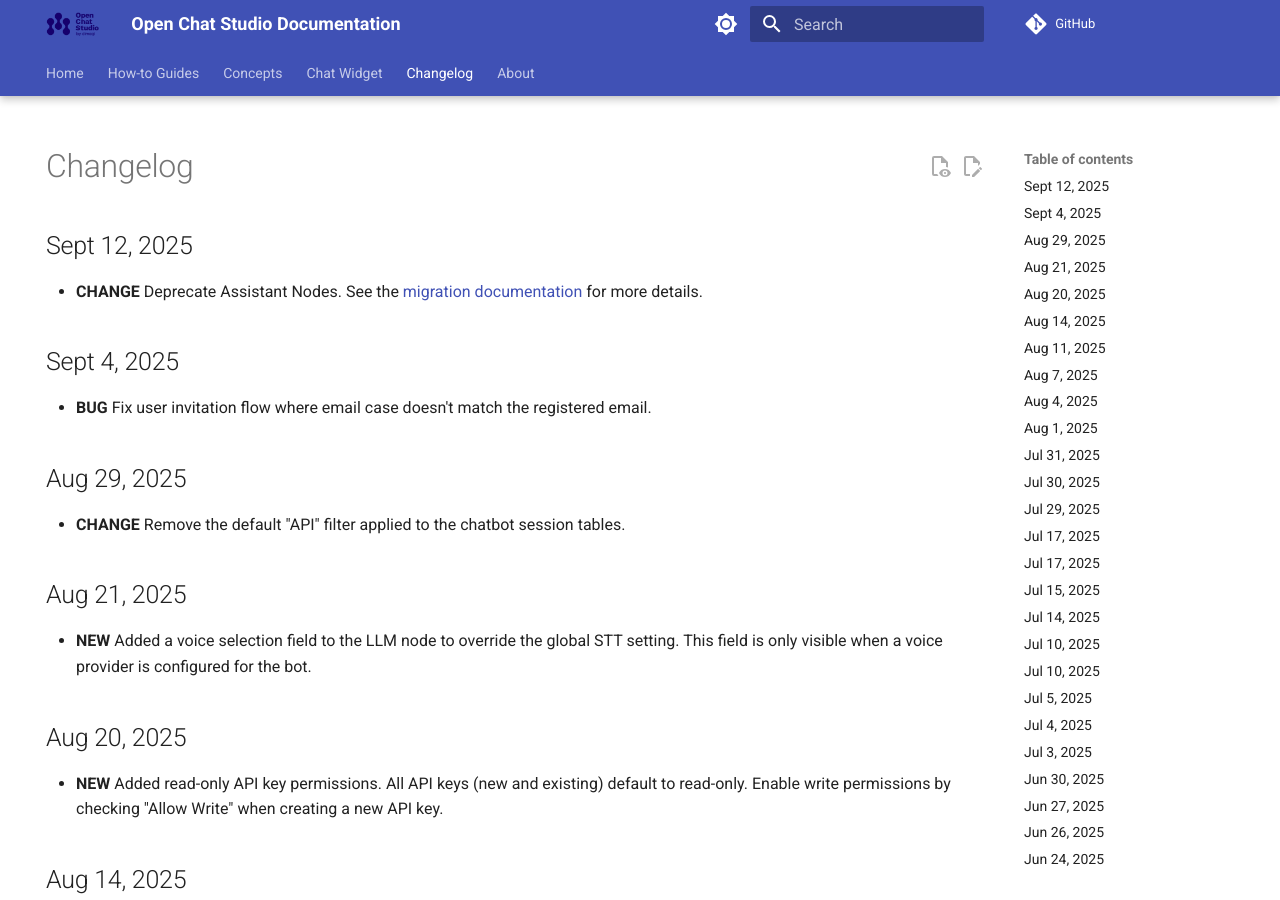
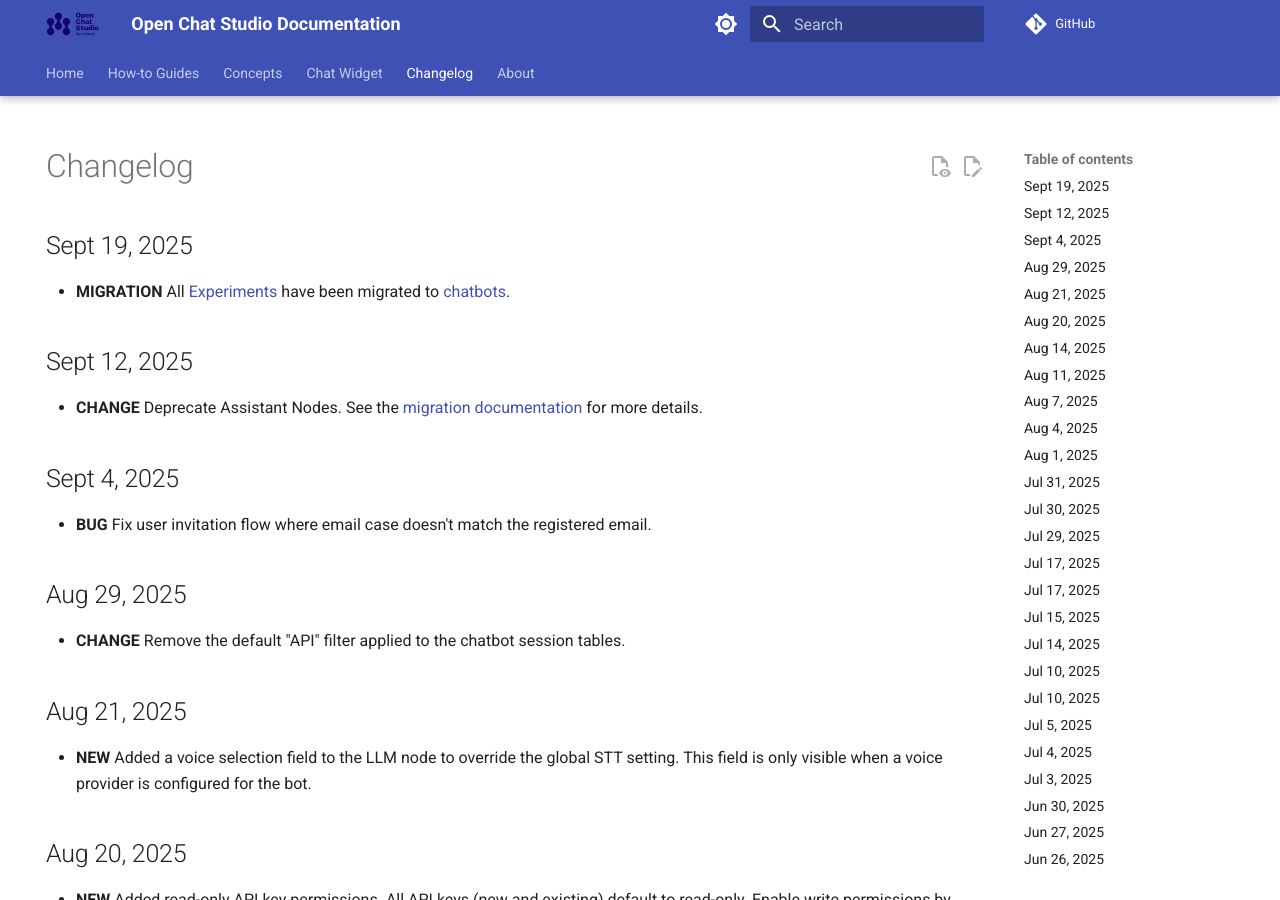
Before and after one commit to dimagi/open-chat-studio-docs, an MkDocs documentation site: the page built from docs/changelog.md, in a window 1280 px wide and 900 px high. Built offline with MkDocs 1.6.1 and Material for MkDocs 9.7.7, drawn with Linux system fonts in a browser that asks for light colours; emoji names are drawn with the system emoji font; a script that is not in the unit is left out; comment, search, counter and statistics services are not loaded.

Commit message:
Update changelog.md

```diff
--- a/docs/changelog.md
+++ b/docs/changelog.md
@@ -4,6 +4,9 @@ hide:
 ---
 
 # Changelog
+
+## Sept 19, 2025
+* **MIGRATION** All [Experiments](concepts/experiments/index.md) have been migrated to [chatbots](concepts/chatbots/index.md).
 
 ## Sept 12, 2025
 * **CHANGE** Deprecate Assistant Nodes. See the [migration documentation](how-to/assistants_migration.md) for more details.
```
